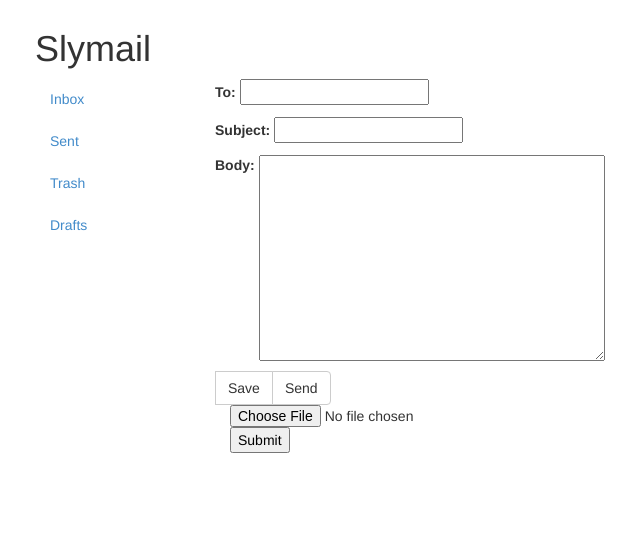
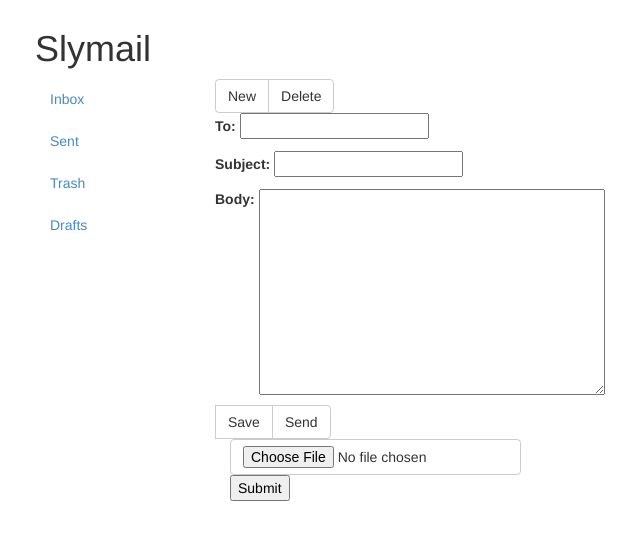
Before and after one commit to cheburechko/SlyMail, a Django app: template client/template/edit_message.html in a window 1280 px wide. Shown: the part 51-591 px from the top of the page, without its empty margins (35-675 px from the left). Run offline with Django 3.2, Linux system fonts and the light colour scheme; the template is opened without the code that fills it: values named after a table or form of the project are taken from there, others are empty; some libraries are stand-ins or nearby versions.

Commit message:
Fixe delete issue, added progress bar.

```diff
--- a/client/template/edit_message.html
+++ b/client/template/edit_message.html
@@ -1,6 +1,15 @@
 {% extends "interface.html" %}
 
 {% block mail-content %}
+    <div class="row">
+        <form action="{% url processSingle msg_pk %}" method="POST">
+            {% csrf_token %}
+            <div class="btn-group">
+                <input name="new" class="btn btn-default" value="New" type="submit"/>
+                <input name="delete" class="btn btn-default" value="Delete" type="submit"/>
+            </div>
+        </form>
+    </div>
     <form class="row" method="POST" action="{% url processSingle msg_pk %}">
         {% csrf_token %}
         <div class="form-row">
@@ -15,7 +24,7 @@
 
     <div id='result'>
     {%  for attachment in attachments  %}
-        <div class="form-row">
+        <div class="row">
         <a href="{{ attachment.url }}">{{ attachment.name }}</a> - {{ attachment.size }}
         </div>
     {% endfor %}
@@ -23,9 +32,10 @@
 
     <form id="fileForm" action="{% url processSingle msg_pk %}" method="POST">
         {% csrf_token %}
-    	<input type="file" name="file"/>
-    	<input id="form_submit_button" class="tp-button" type="submit" value="Submit" name="upload"/>
+    	<input type="file" name="file" class="btn btn-default"/>
+    	<input id="form_submit_button" class="tp-button" type="submit" value="Submit" name="upload" class="btn btn-default" />
 	</form>
+
 {% endblock %}
 
 {% block scripts %}
@@ -80,7 +90,16 @@
         {
             if (uploadReady)
             {
-                $('#result').append('<div id="pending" class="form-row">Loading...</div>')
+                $('#result').append(
+                    '<div class="row" id="pending">\
+                        <div class="progress col-sm-4 progress-striped active">\
+                            <div class="progress-bar" role="progressbar" style="width: 0%;"\
+                                 id="pending-bar">\
+                                <span class="sr-only" id="pending-span">0% Complete</span>\
+                            </div>\
+                        </div>\
+                    </div>'
+                )
                 uploadReady = false;
                 return true;
             }
@@ -90,7 +109,8 @@
 
         function showProgress(event, position, total, percent)
         {
-            $('#pending').text('Loading: ' + String(percent) + '%');
+            $('#pending-bar').attr('style', 'width: ' + String(percent) + '%;')
+            $('#pending-span').text(String(percent) + '% Complete');
         }
 
         function showError()
--- a/client/template/list_mail.html
+++ b/client/template/list_mail.html
@@ -1,15 +1,13 @@
 {% extends "interface.html" %}
 
 {% block mail-content %}
+    <form action="{% url process %}" method="POST">
         <div class="row">
-        <form action="{% url process %}" method="POST">
             {% csrf_token %}
             <div class="btn-group">
                 <input name="new" class="btn btn-default" value="New" type="submit"/>
                 <input name="delete" class="btn btn-default" value="Delete" type="submit"/>
             </div>
-
-        </form>
         </div>
         <div class="row">
             {% for msg in message_list %}
@@ -38,4 +36,5 @@
 
             {% endfor %}
         </div>
+    </form>
 {% endblock mail-content %}
--- a/client/views/fetch.py
+++ b/client/views/fetch.py
@@ -44,6 +44,7 @@ def read(request, pk):
                                           'subject': msg.subject,
                                           'recipients': msg.recipients,
                                           'sender': msg.sender,
+                                          'msg_pk': pk,
                                           'attachments': collect_attachments(msg)},
                               context_instance=RequestContext(request)
     )
--- a/client/views/helpers.py
+++ b/client/views/helpers.py
@@ -3,10 +3,11 @@ __author__ = 'cheburechko'
 from django.core.urlresolvers import reverse
 from django.forms import fields
 from django import forms
+from django.contrib import messages
 from django.shortcuts import get_object_or_404
 from django.core.files.base import ContentFile
 
-import os
+import os, datetime
 from email.mime.audio import MIMEAudio
 from email.mime.image import MIMEImage
 from email.mime.base import MIMEBase
@@ -14,13 +15,13 @@ from email.mime.text import MIMEText
 from email.encoders import encode_base64
 
 from client.models import *
+from SlyMail.settings import SERVER_DOMAIN
 
 
 class EditMailForm(forms.Form):
     to = fields.CharField(required=False)
     subject = fields.CharField(required=False)
     body = fields.CharField(widget=forms.Textarea, required=False)
-    #file = fields.FileField
 
 
 def renderSize(size):
@@ -96,3 +97,39 @@ def convert_msg_part(msg_part):
 
     msg.add_header('Content-Disposition', 'attachment', filename=msg_part.file_name)
     return msg
+
+
+def delete_msg(request, pk):
+    msg = get_object_or_404(Message, pk=pk, owner__user=request.user)
+    if msg.type != 'Trash':
+        msg.type = 'Trash'
+        msg.save()
+        messages.add_message(request, messages.SUCCESS, "Mail was moved to Trash")
+    else:
+        for part in msg.messagepart_set.all():
+            if part.file_path != '':
+                part.file_path.delete()
+        if msg.raw_message != '':
+            msg.raw_message.delete()
+        msg.delete()
+        messages.add_message(request, messages.SUCCESS, "Mail was deleted")
+
+
+def new_msg(request):
+    msg = Message()
+    msg.type = 'Drafts'
+    msg.sender = request.user.username + '@' + SERVER_DOMAIN
+    msg.owner = MailUser.objects.get(user=request.user)
+    msg.date = datetime.datetime.now()
+    msg.save()
+
+    msg_part = MessagePart()
+    msg_part.content_type = 'text/plain'
+    msg_part.file_size = 0
+    msg_part.message = msg
+    msg_part.save()
+
+    msg_part.file_name = msg_part.pk.__str__()
+    msg_part.file_path.save(msg_part.file_name,
+                            ContentFile(''))
+    return msg.pk
```
Also changed, not shown: client/template/show_msg.html (+12 -0 lines), client/views/process.py (+5 -39 lines), client/views/processSingle.py (+11 -3 lines). Lines whose indentation alone changed are shown as unchanged.
